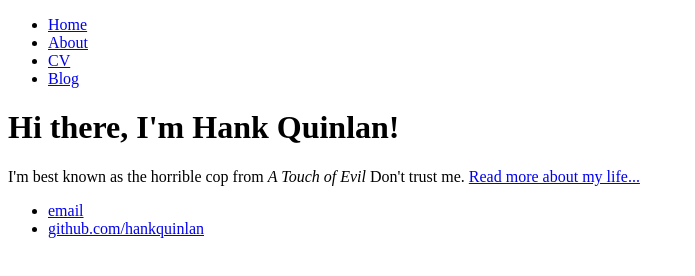
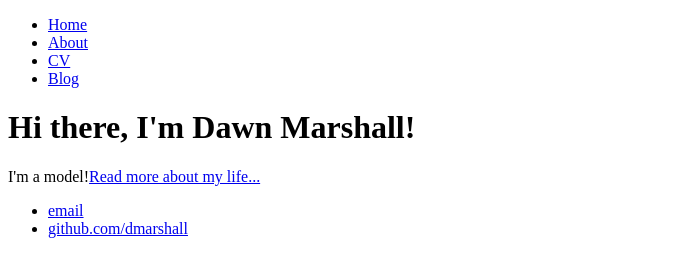
Before and after one commit to dmarshall00/dmarshall.github.io, a plain HTML site: page index.html in a window 1280 px wide. Shown: the whole page, without its empty margins (0-695 px from the left). Drawn offline with Linux system fonts and the light colour scheme.

Commit message:
Update index.html

```diff
--- a/index.html
+++ b/index.html
@@ -1,7 +1,7 @@
 <!DOCTYPE html>
 <html>
 	<head>
-		<title>Hank Quinlan, Horrible Cop</title>
+		<title>Dawn Marshall's Page</title>
 	</head>
 	<body>
 		<nav>
@@ -14,14 +14,14 @@
 		</nav>
 		<div class="container">
     		<div class="blurb">
-        		<h1>Hi there, I'm Hank Quinlan!</h1>
-				<p>I'm best known as the horrible cop from <em>A Touch of Evil</em> Don't trust me. <a href="/about">Read more about my life...</a></p>
+        		<h1>Hi there, I'm Dawn Marshall!</h1>
+				<p>I'm a model!<a href="/about">Read more about my life...</a></p>
     		</div><!-- /.blurb -->
 		</div><!-- /.container -->
 		<footer>
     		<ul>
-        		<li><a href="mailto:hankquinlanhub@gmail.com">email</a></li>
-        		<li><a href="https://github.com/hankquinlan">github.com/hankquinlan</a></li>
+        		<li><a href="mailto:mdawn652@gmail.com">email</a></li>
+        		<li><a href="https://github.com/dmarshall">github.com/dmarshall</a></li>
 			</ul>
 		</footer>
 	</body>
```
